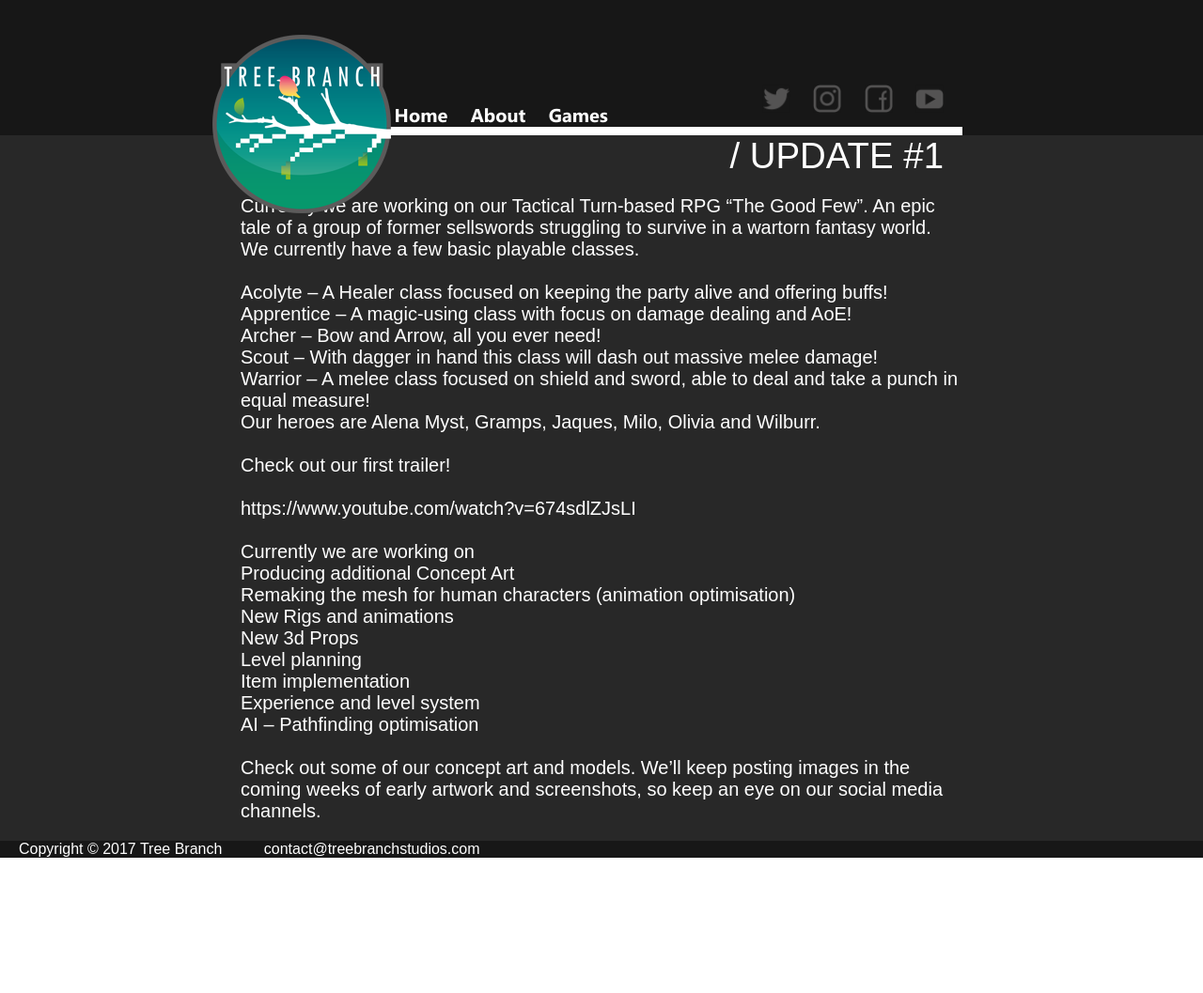
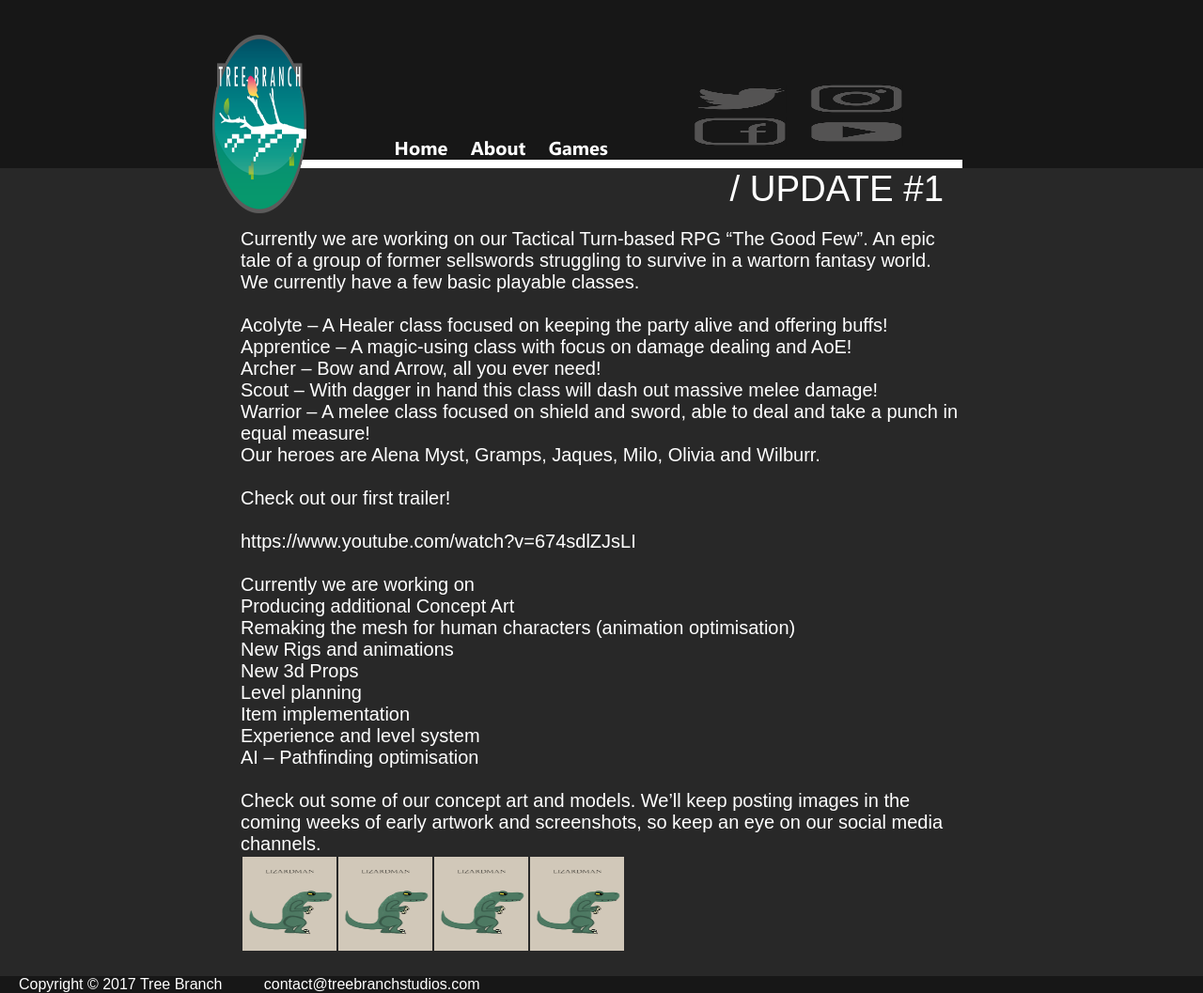
Before and after one commit to LeafMountain/TreeBranchWebsite, a Jekyll site: the page built from _posts/tgf/2017-10-04-development-update_1.md, in a window 1280 px wide. Shown: the whole page at 94% size. Built offline with Jekyll 4.4.1, drawn with Linux system fonts in a browser that asks for light colours; some web fonts are replaced; before the commit the page ends 913 px from its top, so only the background shows below that.

Commit message:
img test

```diff
--- a/_layouts/post.html
+++ b/_layouts/post.html
@@ -1,6 +1,12 @@
 ---
 layout: default
 ---
+<style>
+img {
+        width: 100px;
+        height: 100px;
+}
+</style>
 
 <section class="title">
         <h1>/ {{page.title}}</h1>
--- a/_posts/tgf/2017-10-04-development-update_1.md
+++ b/_posts/tgf/2017-10-04-development-update_1.md
@@ -35,7 +35,4 @@ Currently we are working on
 <br>
 Check out some of our concept art and models. We'll keep posting images in the coming weeks of early artwork and screenshots, so keep an eye on our social media channels.
 
-{% for img in {{site.baseurl}}/img/update_1 %}
-    !["hej"](img)
-
-{% endfor %}
+|!["hej"]({{site.baseurl}}/img/update_1/Bild_2.jpg)|!["hej"]({{site.baseurl}}/img/update_1/Bild_2.jpg)|!["hej"]({{site.baseurl}}/img/update_1/Bild_2.jpg)|!["hej"]({{site.baseurl}}/img/update_1/Bild_2.jpg)|
--- a/index.html
+++ b/index.html
@@ -9,7 +9,7 @@ layout: default
 <section id="news">
     <div class="separator"></div>
 
-    {% for post in site.posts limit:3 %}
+    {% for post in site.posts %}
         <a href="{{site.baseurl}}{{post.url}}">
             <article style="background-image: url({{post.background}})">
                 <h2>{{post.title}}</h2>
```
